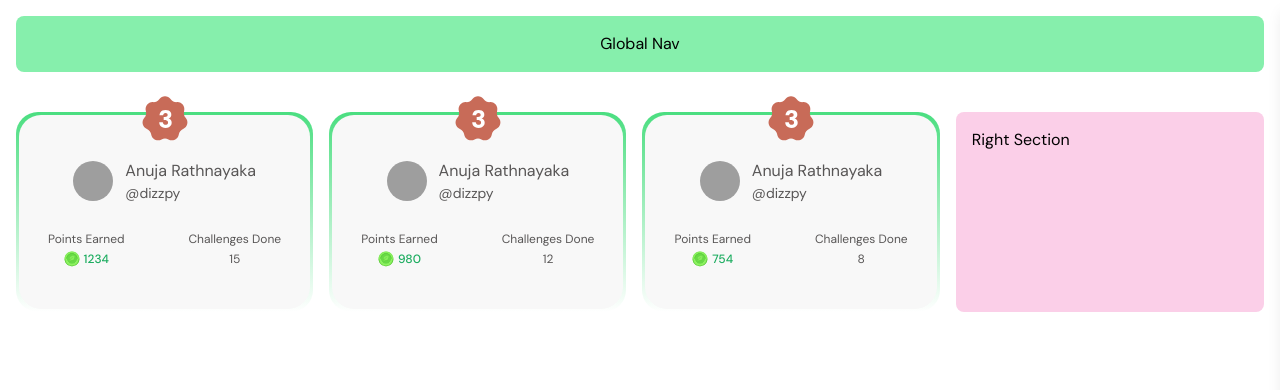
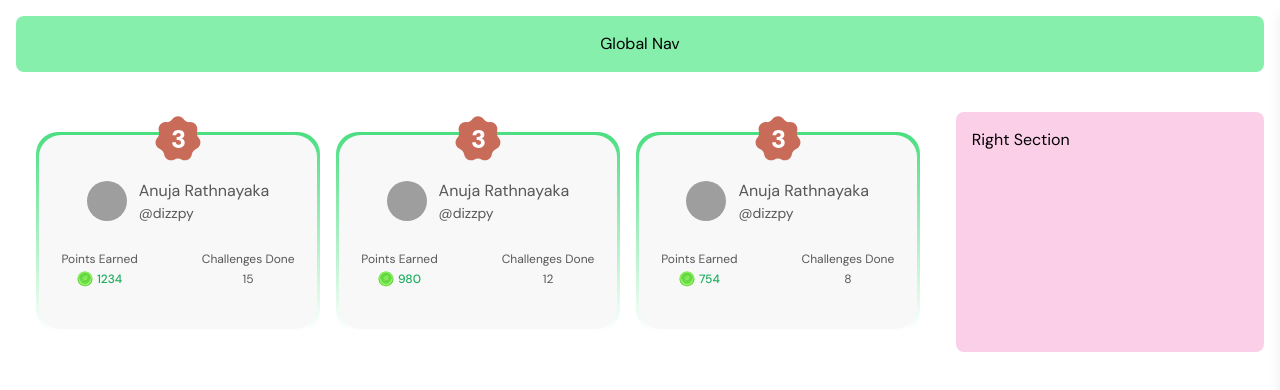
Before and after one commit to dizzpy/Greenie-Web, a React (Vite) app: page /leaderboard in a window 1280 px wide. Shown: the top 390 px of the page. Built offline with nearby package versions, Linux system fonts and the light colour scheme; grey boxes are pictures that could not be loaded.

Commit message:
fix(leaderboard): 3 cards filanlized

```diff
--- a/src/[features]/leaderboard/pages/LeaderboardHome.jsx
+++ b/src/[features]/leaderboard/pages/LeaderboardHome.jsx
@@ -12,8 +12,8 @@
       <div className="flex gap-4 mt-10">
         {/* Left section (9/12) */}
         <div className="w-9/12">
-          {/* 3x3 grid */}
-          <div className="grid grid-cols-3 gap-4">
+          {/* 3x3 grid - added padding */}
+          <div className="grid grid-cols-3 gap-4 p-5">
             <TopLeaderboardCard
               fullName="Anuja Rathnayaka"
               username="dizzpy"
```
